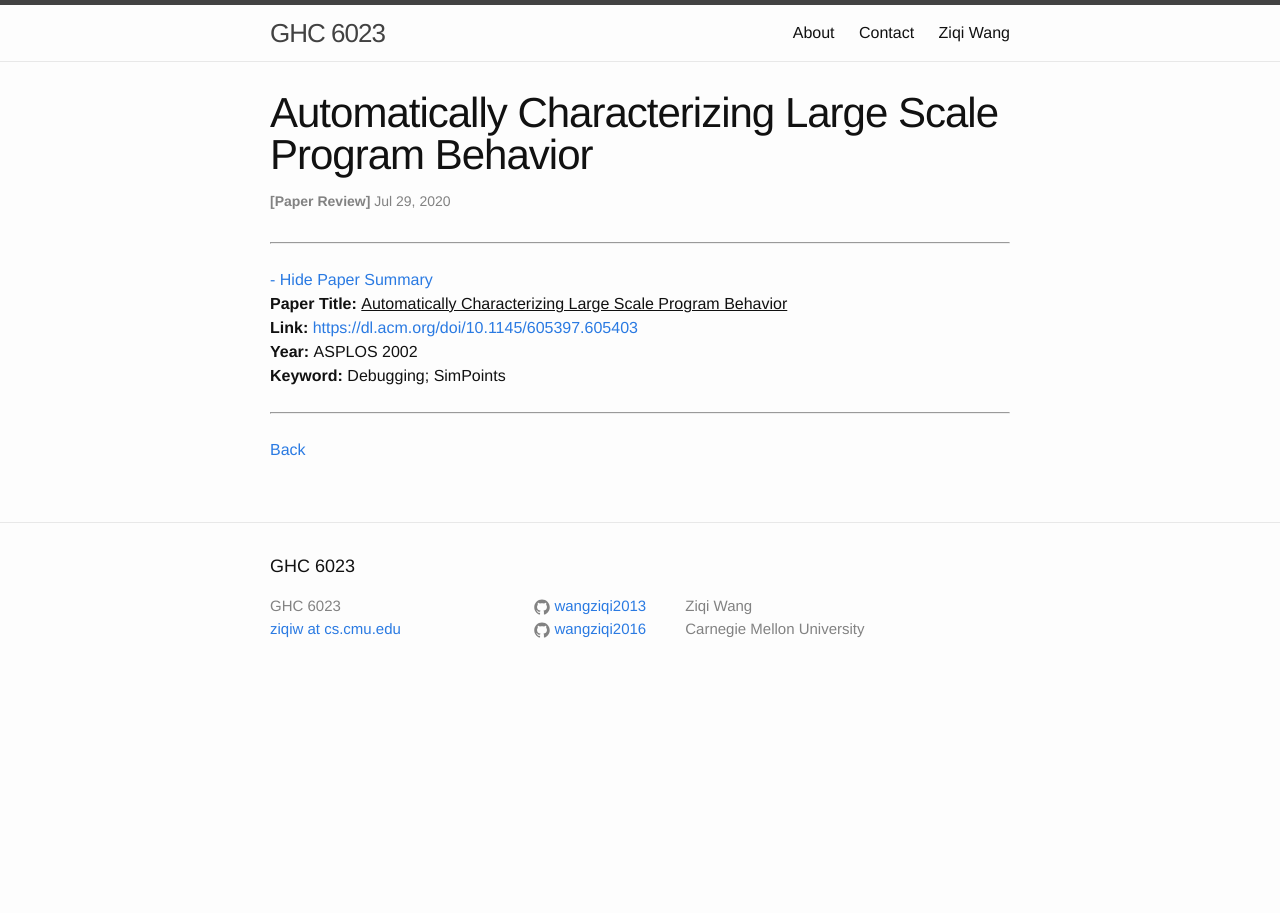
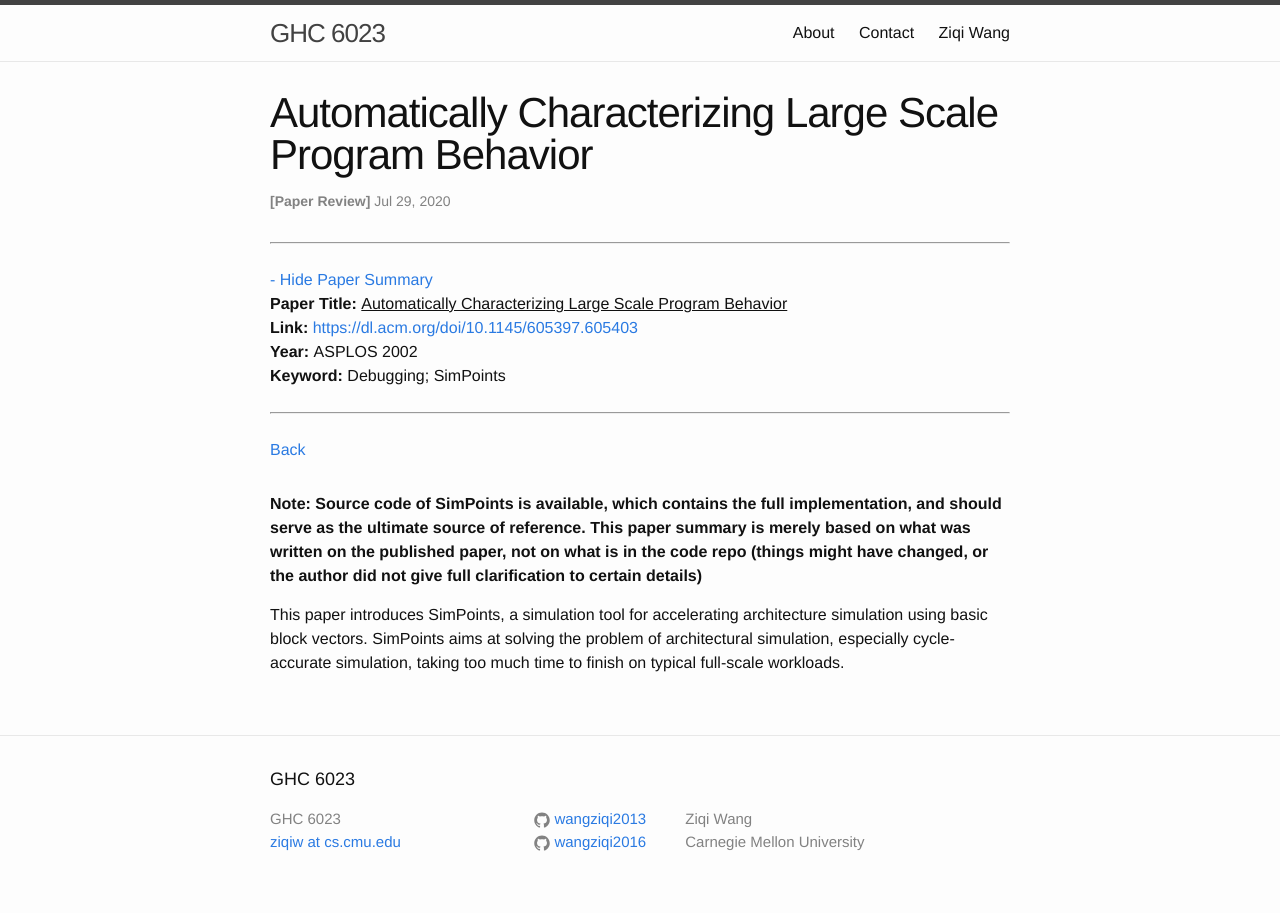
Before and after one commit to wangziqi2013/wangziqi2013.github.io, a Jekyll site: the page built from _posts/2020-07-29-simpoints.markdown, in a window 1280 px wide. Built offline with Jekyll 4.4.1, drawn with Linux system fonts in a browser that asks for light colours.

Commit message:
Adding note

```diff
--- a/_posts/2020-07-29-simpoints.markdown
+++ b/_posts/2020-07-29-simpoints.markdown
@@ -12,3 +12,11 @@ htm_cd:
 htm_cr:
 version_mgmt:
 ---
+
+**Note: Source code of SimPoints is available, which contains the full implementation, and should serve as the ultimate
+source of reference. This paper summary is merely based on what was written on the published paper, not on what is in
+the code repo (things might have changed, or the author did not give full clarification to certain details)**
+
+This paper introduces SimPoints, a simulation tool for accelerating architecture simulation using basic block vectors.
+SimPoints aims at solving the problem of architectural simulation, especially cycle-accurate simulation, taking too much
+time to finish on typical full-scale workloads.
```
